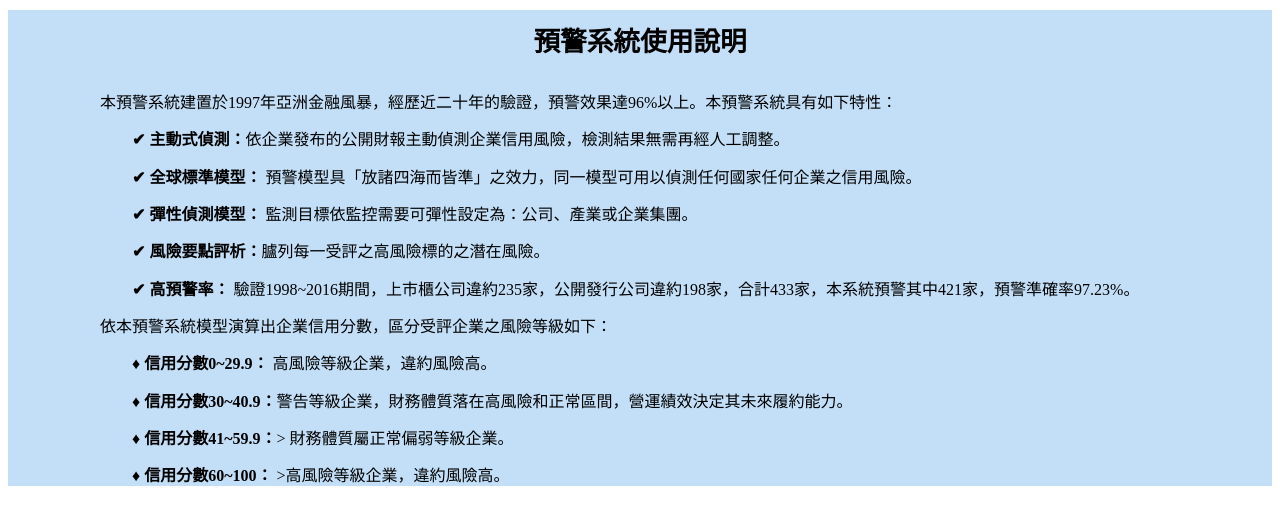
After one commit to idhowardgj94/FinancialAlertSys, a PHP site: page /explanation.html in a window 1280 px wide. The commit adds this page. Shown: the top 525 px of the page. Run offline with PHP 8.4, Linux system fonts and the light colour scheme.

Commit message:
增加新說明頁面。index進入直接到說明頁面。

```diff
--- /dev/null
+++ b/css/explanation.css
@@ -0,0 +1,36 @@
+@CHARSET "utf-8";
+.topic {
+	font-size: 20pt;
+	font-weight: bold;
+	text-align: center;
+	margin-top: 10px;
+	margin-bottom:30px;
+	color: black;
+	padding-top: 10px;
+	background-color:#c3dff7;
+
+}
+.content {
+	margin: auto auto;
+	width: 1080px;
+
+	font-size: 12pt;
+	text-align: left;
+	color: black;
+
+
+}
+#container #item {
+	text-indent: 2em;
+}
+#container {
+
+	width: 100%;
+	height: 100%;
+
+	background-color:#c3dff7;
+}
+p {
+		margin-top:10pt;
+	margin-bottom: 10pt;
+}
--- /dev/null
+++ b/explanation.html
@@ -0,0 +1,32 @@
+<!DOCTYPE html>
+<html>
+<head>
+<meta http-equiv="Content-Type" content="text/html;charset=utf-8">
+<link rel="stylesheet" type="text/css" href="./css/explanation.css">
+<title>預警系統使用說明</title>
+</head>
+<body>
+<div id="container">
+<div class="content">
+<div class="topic"><h>預警系統使用說明</h></div>
+
+
+	<p>本預警系統建置於1997年亞洲金融風暴，經歷近二十年的驗證，預警效果達96%以上。本預警系統具有如下特性：</p>
+	<div id="item">
+	<p><strong>✔ 主動式偵測：</strong>依企業發布的公開財報主動偵測企業信用風險，檢測結果無需再經人工調整。</p>
+	<p><strong>✔ 全球標準模型： </strong>預警模型具「放諸四海而皆準」之效力，同一模型可用以偵測任何國家任何企業之信用風險。</p>
+	<p><strong>✔ 彈性偵測模型：</strong> 監測目標依監控需要可彈性設定為：公司、產業或企業集團。</p>
+	<p><strong>✔ 風險要點評析：</strong>臚列每一受評之高風險標的之潛在風險。</p>
+	<p><strong>✔ 高預警率： </strong>驗證1998~2016期間，上市櫃公司違約235家，公開發行公司違約198家，合計433家，本系統預警其中421家，預警準確率97.23%。</p>
+	</div>
+	<p>依本預警系統模型演算出企業信用分數，區分受評企業之風險等級如下：</p>
+	<div id="item">
+	<p><strong>♦ 信用分數0~29.9：</strong> 高風險等級企業，違約風險高。</p>
+	<p><strong>♦ 信用分數30~40.9：</strong>警告等級企業，財務體質落在高風險和正常區間，營運績效決定其未來履約能力。</p>
+	<p><strong>♦ 信用分數41~59.9：</strong>> 財務體質屬正常偏弱等級企業。</p>
+	<p><strong>♦ 信用分數60~100： </strong>>高風險等級企業，違約風險高。</p>
+	</div>
+</div>
+</div>
+</body>
+</html>
--- a/index.php
+++ b/index.php
@@ -32,6 +32,7 @@ session_start ();
 		<div id="nav">
 			<?php include './menu_list.php';?>
 		</div>
+		<?php include 'explanation.html';?>
 	<?php
 	} else {
 		echo '您無權觀看此頁面！';
@@ -40,7 +41,6 @@ session_start ();
 		// 重新導向到login.php
 	}
 	?>
-	<div class="realtimeuserscounter realtimeuserscounter--styled"></div>
-<script src="https://realtimeusers.bycontrast.co/realtimeusers.js"></script>
+
 </body>
 </html>
```
Also changed, not shown: menu_list.php (+3 -5 lines).
